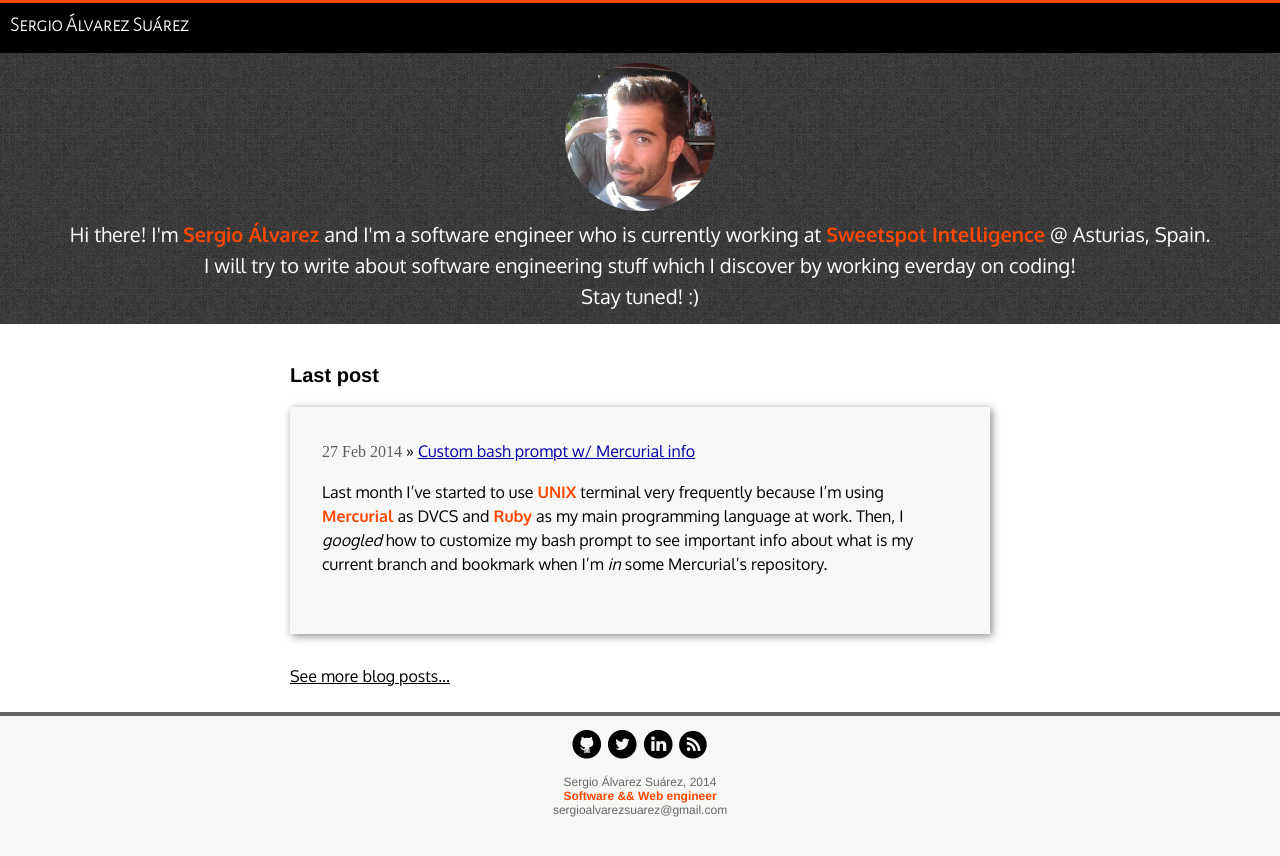
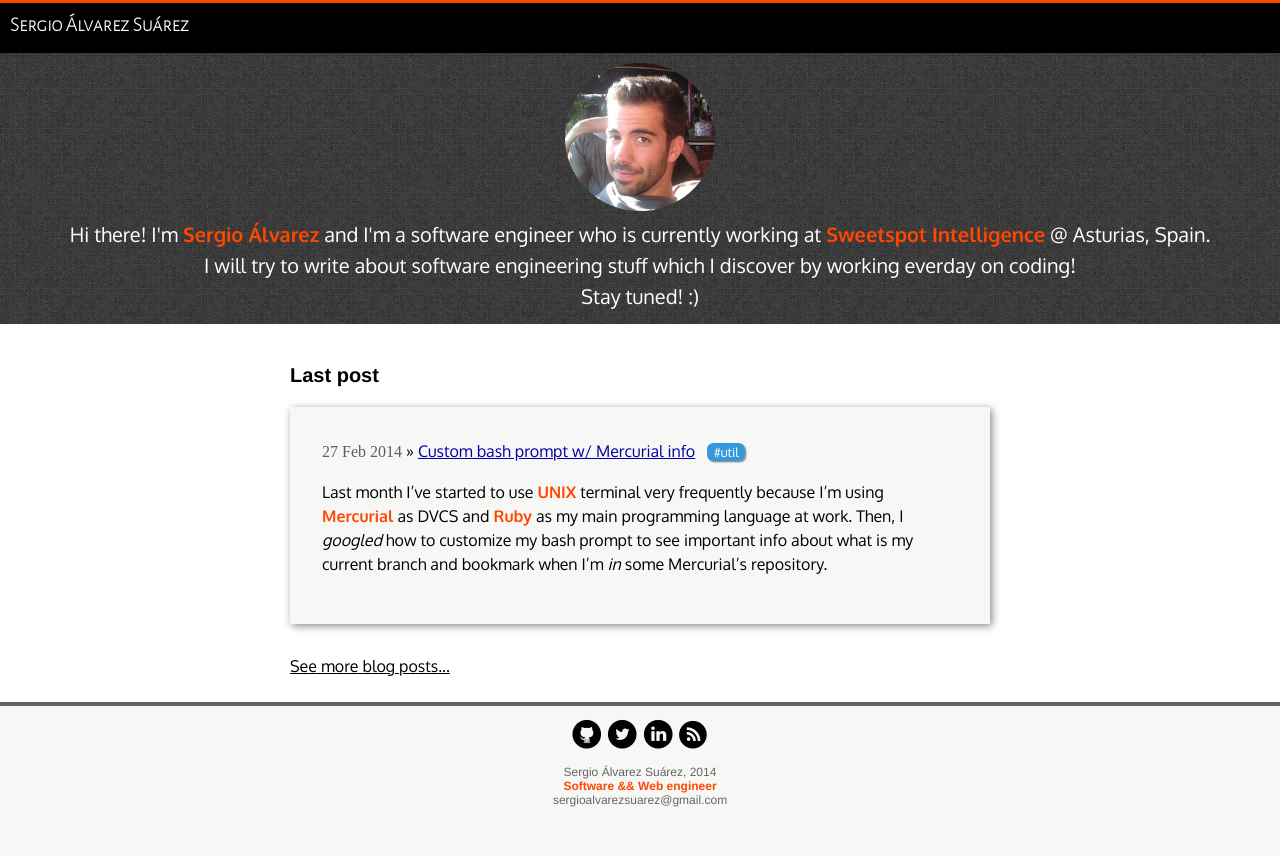
Before and after one commit to sergioalvz/sergioalvz.github.io, a Jekyll site: the page built from index.html, in a window 1280 px wide. Shown: the top 856 px of the page. Built offline with Jekyll 4.4.1, drawn with Linux system fonts in a browser that asks for light colours; some web fonts are replaced; Markdown is read by kramdown in place of the engine named in the settings.

Commit message:
Added tags in post excerpts

```diff
--- a/archive/index.html
+++ b/archive/index.html
@@ -7,7 +7,10 @@ layout: default
     {% for post in site.posts %}
     <li class="post_excerpt">
       <span>{{ post.date | date_to_string }}</span> &raquo; <a href="{{ post.url }}">{{ post.title }}</a>
-      <p>{{ post.excerpt }}</p>
+      {% for tag in post.tags %}
+        <span class="tag">#{{ tag }}</span>
+      {% endfor %}
+      {{ post.excerpt }}
     </li>
     {% endfor %}
   <ul>
--- a/css/main.css
+++ b/css/main.css
@@ -23,7 +23,6 @@ a:visited { color: #a0a; }
 /* Common
 /*
 /*****************************************************************************/
-
 header {
   position: fixed;
   width: 100%;
@@ -109,7 +108,9 @@ h3 { font-size: 2.5em; color: #ff4700; }
 }
 .about > div p { margin: .25em 0; }
 .about img     { max-width: 150px; }
-.about > div   { width: 100%; text-align: center; }
+.about > div   { text-align: center; }
+.about > div:first-child { width: 100%; }
+.about > div:last-child  { padding: 0 .5em; }
 
 .last_post_container {
   width: 80%;
@@ -123,20 +124,20 @@ h3 { font-size: 2.5em; color: #ff4700; }
   font-size: 2em;
 }
 
-.last_post_container p:last-child {
+.last_post_container > p:last-child {
   font-size: 1.6em;
   font-family: 'Oxygen', sans-serif;
 }
 
-.last_post_container p:last-child a:link {
+.last_post_container > p:last-child a:link {
   color: rgb(0, 0, 0);
 }
 
-.last_post_container p:last-child a:visited {
+.last_post_container > p:last-child a:visited {
   color: rgb(0, 0, 0);
 }
 
-.last_post, li.post_excerpt {
+.post_excerpt {
   padding: 2em;
   margin-bottom: 2em;
 
@@ -148,10 +149,26 @@ h3 { font-size: 2.5em; color: #ff4700; }
   box-shadow: .1em .1em .5em #888888;
 }
 
-.last_post span, li.post_excerpt span {
+.post_excerpt span {
   color: #5E5E5E;
   font-family: 'Shadows Into Light Two', cursive;
   font-size: 1em;
+}
+
+.post_excerpt span.tag {
+  padding: .1em .5em;
+  border-radius: .5em;
+  box-shadow: .1em .1em .1em #888888;
+
+  background-color: #3498db;
+  color: rgb(255, 255, 255);
+
+  font-family: 'Oxygen', sans-serif;
+  font-size: .8em;
+}
+
+.post_excerpt > a:first-of-type {
+  margin-right: .5em;
 }
 
 /*****************************************************************************/
--- a/index.html
+++ b/index.html
@@ -14,9 +14,12 @@ title: Home
   <div class="last_post_container">
     <h1>Last post</h1>
     {% assign post = site.posts | first %}
-    <div class="last_post">
+    <div class="post_excerpt">
       <span>{{ post.date | date_to_string }}</span> &raquo; <a href="{{ post.url }}">{{ post.title }}</a>
-      <p>{{ post.excerpt }}</p>
+      {% for tag in post.tags %}
+        <span class="tag">#{{ tag }}</span>
+      {% endfor %}
+      {{ post.excerpt }}
     </div>
     <p><a href="/archive">See more blog posts...</a></p>
   </div>
```
